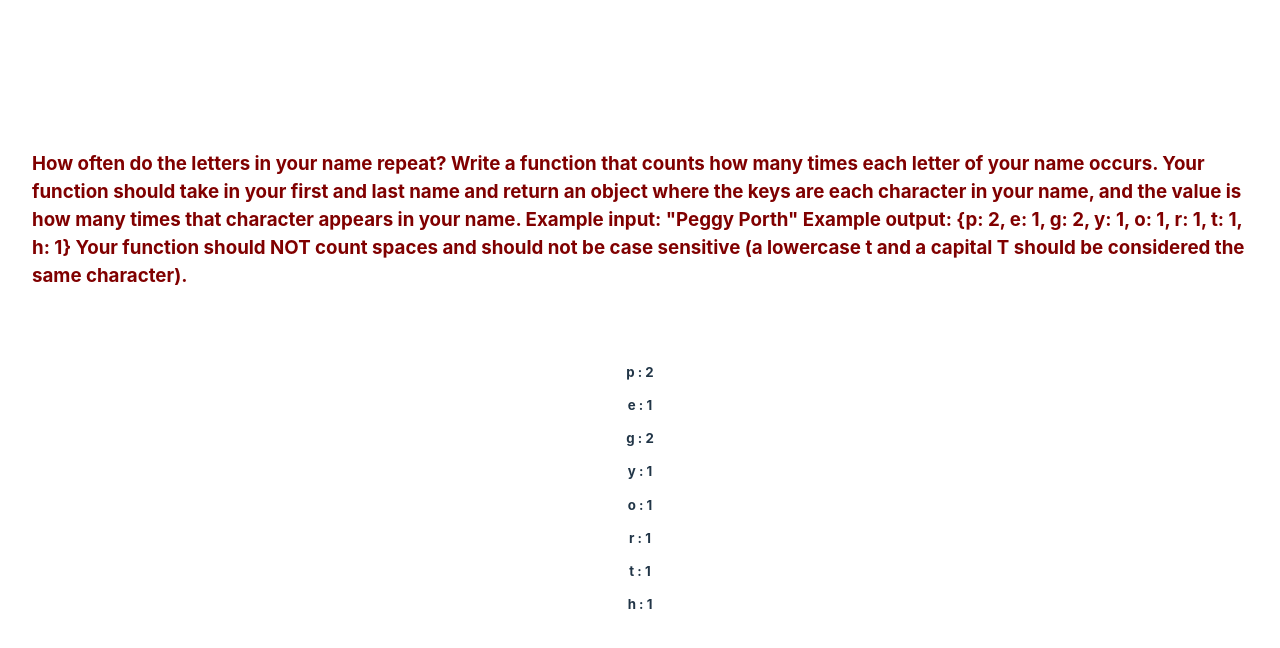
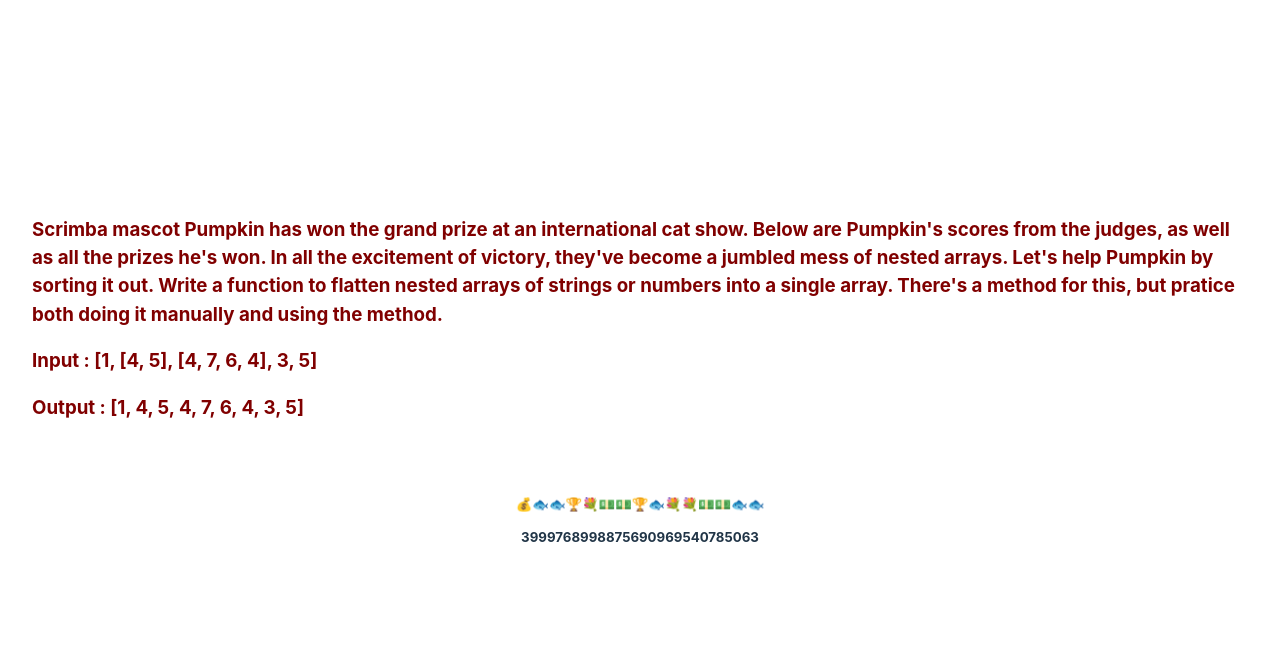
Before and after one commit to saurtripathi/JavascriptChallanges, a React (Vite) app: page / in a window 1280 px wide. Shown: the top 648 px of the page. Built offline with nearby package versions, Linux system fonts and the light colour scheme.

Commit message:
Temporary commit

```diff
--- a/package.json
+++ b/package.json
@@ -11,7 +11,8 @@
   },
   "dependencies": {
     "react": "^18.2.0",
-    "react-dom": "^18.2.0"
+    "react-dom": "^18.2.0",
+    "underscore": "^1.13.6"
   },
   "devDependencies": {
     "@types/react": "^18.2.15",
--- a/src/App.jsx
+++ b/src/App.jsx
@@ -2,31 +2,46 @@ import { useState } from 'react'
 import reactLogo from './assets/react.svg'
 import viteLogo from '/vite.svg'
 import './App.css'
+// import { underscore } from 'underscore'
 import Challange from './Challange'
 import Solution from './Solution'
 function App() {
 
-  const input = "Peggy Porth"
-  // const output = { p: 2, e: 1, g: 2, y: 1, o: 1, r: 1, t: 1, h: 1 }
+  const kittyScores = [
+    [39, 99, 76], 89, 98, [87, 56, 90],
+    [96, 95], 40, 78, 50, [63]
+  ];
 
-  const countFrequencyOfLetters = text => {
-    const containerLetterFrequency = {}
-    text.toLowerCase().split(' ').join('').split('').forEach(letter =>  {
-      if (!containerLetterFrequency[letter]) {
-        containerLetterFrequency[letter] = 1
+  const kittyPrizes = [
+    ["💰", "🐟", "🐟"], "🏆", "💐", "💵", ["💵", "🏆"],
+    ["🐟", "💐", "💐"], "💵", "💵", ["🐟"], "🐟"
+  ];
+
+
+
+  // const flatten = arr => arr.flat( Infinity )
+
+
+  // const flatten = arr => arr.reduce((acc, curr) => curr.length > 1 ? acc[ ...curr ] : curr, [])
+
+  const flatten = arr => {
+    const newArr = []
+    arr.forEach(item => {
+      // console.log(Array.isArray(item))
+      if (Array.isArray(item)) {
+        newArr.push.apply(newArr, item);
       } else {
-        containerLetterFrequency[letter] = containerLetterFrequency[letter] + 1
+        newArr.push(item)
       }
-      return containerLetterFrequency
     })
-    return containerLetterFrequency;
+    return newArr
   }
-
+console.log(flatten(kittyScores))
   return (
     <>
       <Challange />
       <div className="card">
-        <Solution countFrequencyOfLetters={countFrequencyOfLetters} input={input} />
+        <Solution kittyScores={kittyScores} kittyPrizes={kittyPrizes} flatten={flatten} />
       </div>
     </>
   )
--- a/src/Challange.jsx
+++ b/src/Challange.jsx
@@ -2,22 +2,28 @@ import React from 'react'
 
 export default function Challange() {
 
-    const ch = `How often do the letters in your name repeat?
+    const ch = `
+    Scrimba mascot Pumpkin has won the grand prize at an international
+cat show. Below are Pumpkin's scores from the judges, as well as all the
+prizes he's won. In all the excitement of victory,
+they've become a jumbled mess of nested arrays. Let's
+help Pumpkin by sorting it out.
 
-    Write a function that counts how many times each letter of your name
-    occurs. Your function should take in your first and last name and return
-    an object where the keys are each character in your name, and the value
-    is how many times that character appears in your name.
+Write a function to flatten nested arrays of strings or
+numbers into a single array. There's a method
+for this, but pratice both doing it manually and using the method.
+    `
 
-    Example input: "Peggy Porth"
-    Example output: {p: 2, e: 1, g: 2, y: 1, o: 1, r: 1, t: 1, h: 1}
-
-    Your function should NOT count spaces and should not be case sensitive (a
-    lowercase t and a capital T should be considered the same character).`
+    const input = [1, [4, 5], [4, 7, 6, 4], 3, 5]
+    const output = [1, 4, 5, 4, 7, 6, 4, 3, 5]
 
     return (
         <h3 style={{ textAlign: 'left', color: 'maroon' }}>
             {ch}
+
+            <p>Input : [1, [4, 5], [4, 7, 6, 4], 3, 5]</p>
+
+            <p>Output : [1, 4, 5, 4, 7, 6, 4, 3, 5]</p>
         </h3>
     )
 }
--- a/src/Solution.jsx
+++ b/src/Solution.jsx
@@ -1,15 +1,12 @@
 import React from 'react'
 
-export default function Solution({ input, countFrequencyOfLetters }) {
+export default function Solution({ kittyScores, kittyPrizes, flatten }) {
 
-
-    const y = countFrequencyOfLetters(input)
-    console.log(y)
-    const x = Object.keys(y).map(key => <p key={key}><span>{key} : </span><span>{y[key]}</span></p>)
 
     return (
         <h5>
-            {x}
+            <p>{flatten(kittyPrizes)}</p>
+            <p>{flatten(kittyScores)}</p>
         </h5>
     )
 }
```
Also changed, not shown: 1 other file (tests, documents, lock files or other folders).
